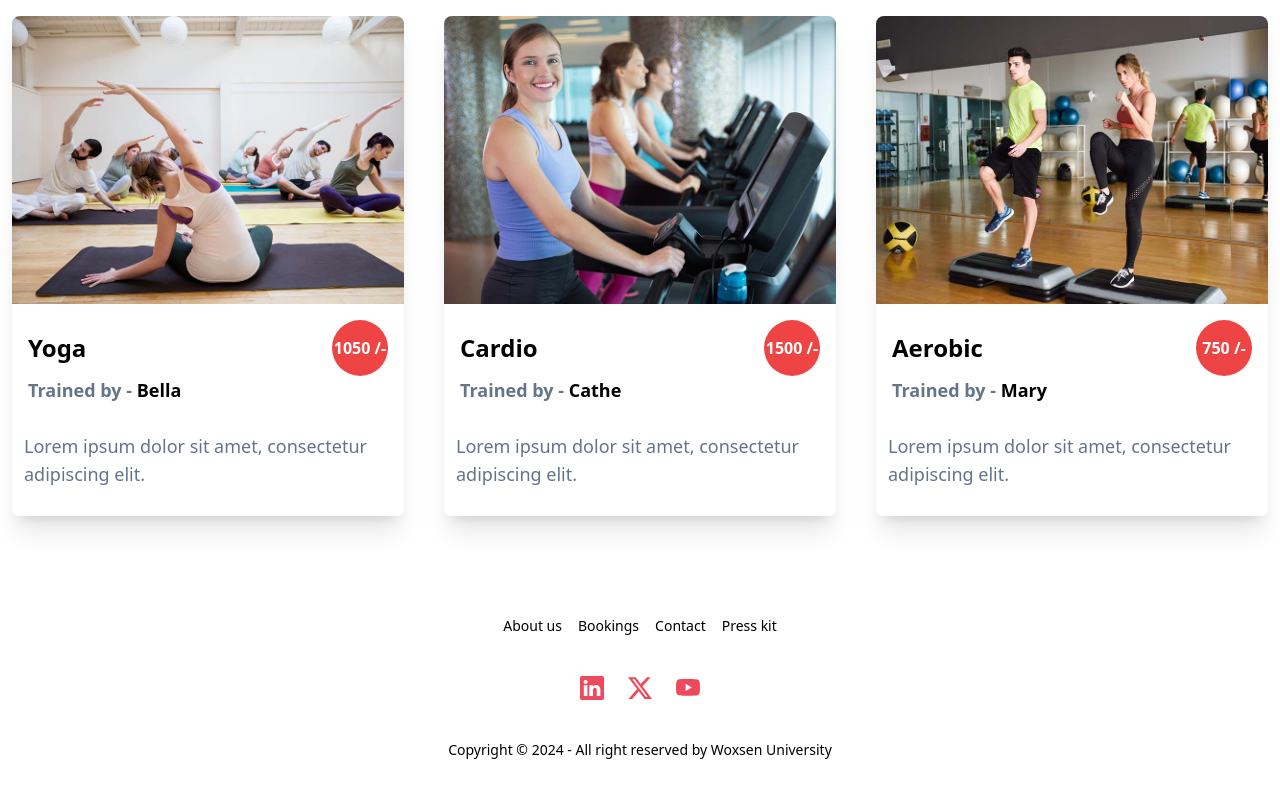
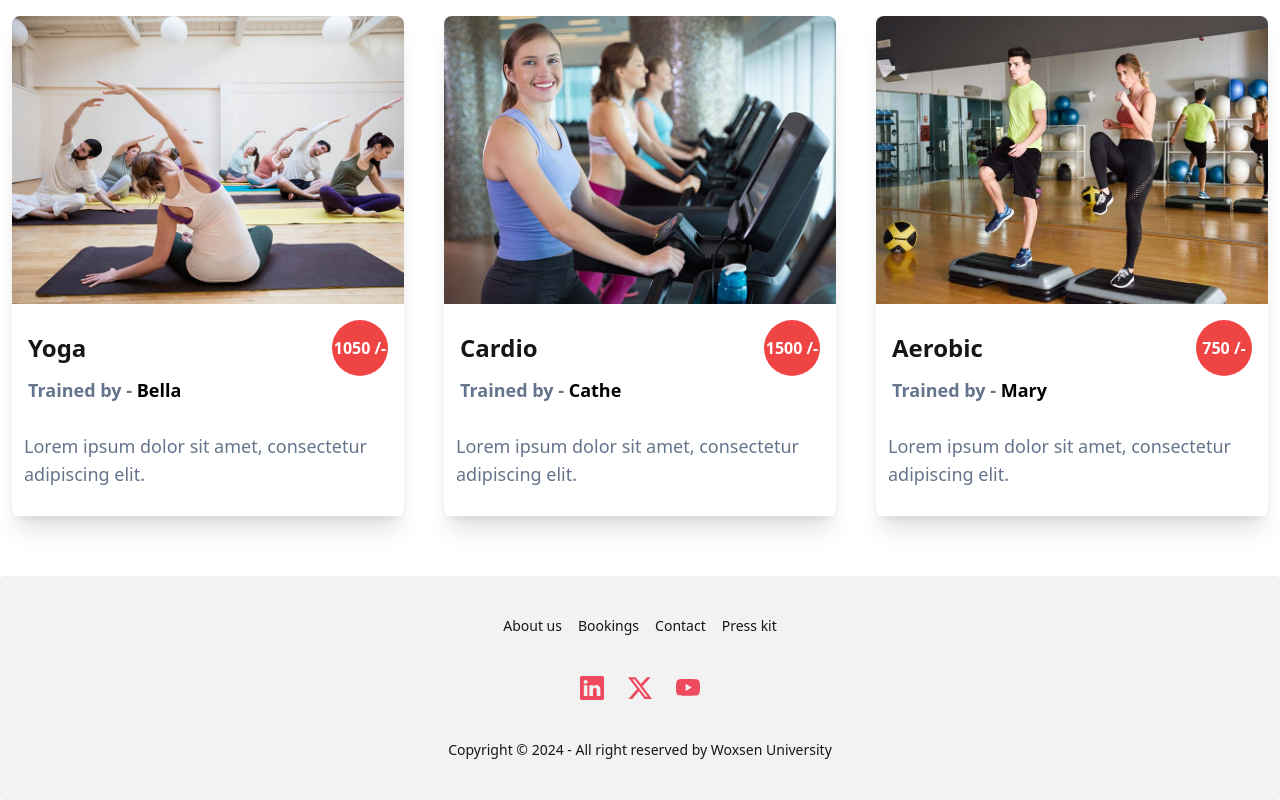
Before and after one commit to CODEX-WoU/NewLeague, a React (Vite) app in the folder client/: page / in a window 1280 px wide. Shown: the part 932-1732 px from the top of the page. Built offline with nearby package versions, Linux system fonts and the light colour scheme.

Commit message:
Fixed: incorrect footer color

```diff
--- a/client/src/components/layout/TheFooter.tsx
+++ b/client/src/components/layout/TheFooter.tsx
@@ -4,7 +4,7 @@ import { BsLinkedin, BsTwitterX, BsYoutube } from "react-icons/bs";
 const TheFooter: React.FC = () => {
   return (
     <footer
-      data-theme="dark"
+      data-theme="light"
       className="footer footer-center bg-base-200 text-base-content rounded p-10"
     >
       <nav className="grid grid-flow-col gap-4">
--- a/client/tailwind.config.js
+++ b/client/tailwind.config.js
@@ -1,7 +1,12 @@
 /** @type {import('tailwindcss').Config} */
 import daisyui from "daisyui";
 
-const colors = { primary: "#ef495d" };
+const colors = {
+  primary: "#ef495d",
+  "base-100": "oklch(100% 0 0)",
+  "base-200": "#F2F2F2",
+  "base-300": "#E5E6E6",
+};
 
 export default {
   content: ["./index.html", "./src/**/*.{tsx,jsx}"],
```
